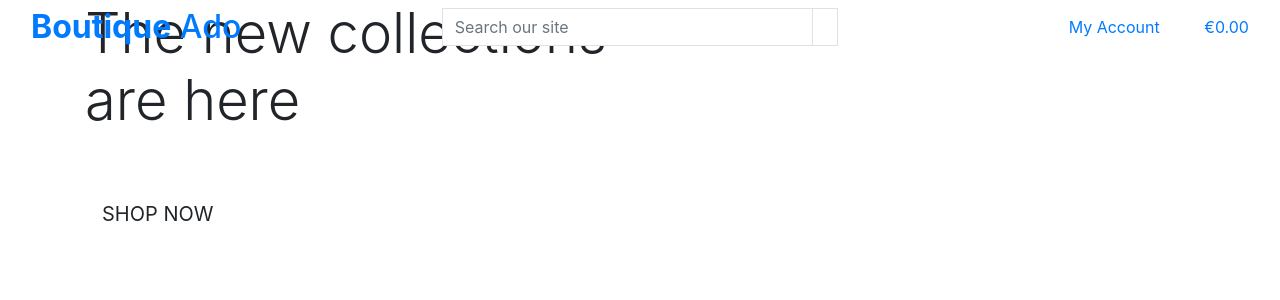
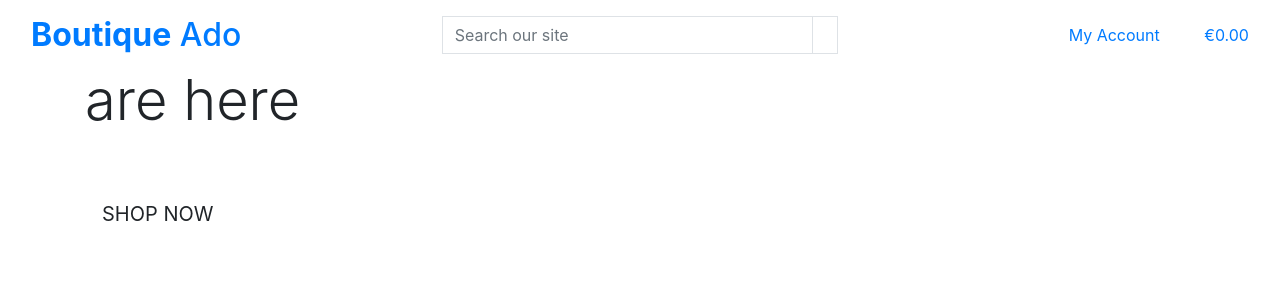
Before and after one commit to wlillisdev/boutique_ado_v1, a Django app: page / in a window 1280 px wide. Shown: the top 300 px of the page. Run offline with Django 3.2, Linux system fonts and the light colour scheme; some libraries are stand-ins or nearby versions.

Commit message:
styling to homepage header

```diff
--- a/templates/base.html
+++ b/templates/base.html
@@ -41,7 +41,7 @@
 
 <body>
   <header class="container-fluid fixed-top">
-    <div class="row">
+    <div id="topnav" class="row bg-white pt-lg-2 d-none d-lg-flex">
         <div class="col-12 col-lg-4 my-auto py-1 py-lg-0 text-center text-lg-left">
             <a href="{% url 'home' %}" class="nav-link main-logo-link">
                 <h2 class="logo-font text-black my-0"><strong>Boutique</strong> Ado</h2>
@@ -50,8 +50,7 @@
         <div class="col-12 col-lg-4 my-auto py-1 py-lg-0">
             <form method="GET" action="">
                 <div class="input-group w-100">
-            <input class="form-control border border-black rounded-0" type="text" name="q"
-              placeholder="Search our site">
+                    <input class="form-control border border-black rounded-0" type="text" name="q" placeholder="Search our site">
                     <div class="input-group-append">
                         <button class="form-control btn btn-black border border-black rounded-0" type="submit">
                             <span class="icon">
@@ -65,8 +64,7 @@
         <div class="col-12 col-lg-4 my-auto py-1 py-lg-0">
             <ul class="list-inline list-unstyled text-center text-lg-right my-0">
                 <li class="list-inline-item dropdown">
-            <a class="text-black nav-link" href="#" id="user-options" data-toggle="dropdown" aria-haspopup="true"
-              aria-expanded="false">
+                    <a class="text-black nav-link" href="#" id="user-options" data-toggle="dropdown" aria-haspopup="true" aria-expanded="false">
                         <div class="text-center">
                             <div><i class="fas fa-user fa-lg"></i></div>
                             <p class="my-0">My Account</p>
```
Lines whose indentation alone changed are shown as unchanged.
